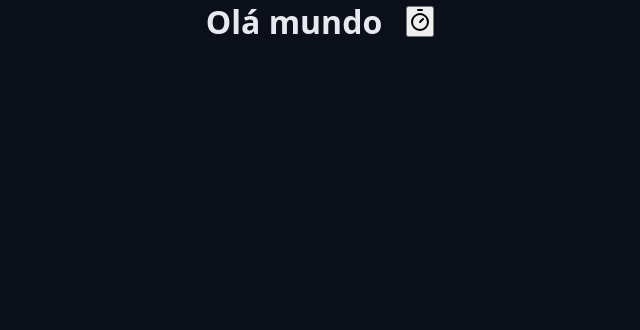
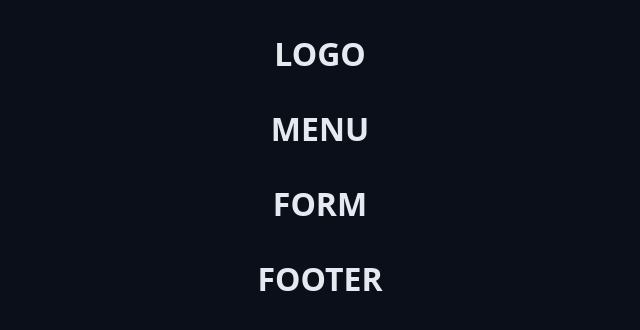
Before and after one commit to felipeazsantos/chronos-pomodoro, a React (Vite) app: page / in a window 1280 px wide. Shown: the top 330 px of the page, without its empty margins (320-960 px from the left). Built offline with nearby package versions, Linux system fonts and the light colour scheme.

Commit message:
renaming files and creating Container componente

```diff
--- a/src/App.tsx
+++ b/src/App.tsx
@@ -1,16 +1,23 @@
-import { Heading } from './components/Heading';
-
 import './styles/theme.css';
 import './styles/global.css';
-import { TimerIcon } from 'lucide-react';
+import { Container } from './components/Container';
+import { Heading } from './components/Heading';
 
 export function App() {
   return (
-    <Heading>
-      Olá mundo
-      <button>
-        <TimerIcon />
-      </button>
-    </Heading>
+    <>
+      <Container>
+        <Heading>LOGO</Heading>
+      </Container>
+      <Container>
+        <Heading>MENU</Heading>
+      </Container>
+      <Container>
+        <Heading>FORM</Heading>
+      </Container>
+      <Container>
+        <Heading>FOOTER</Heading>
+      </Container>
+    </>
   );
 }
--- /dev/null
+++ b/src/components/Container/index.tsx
@@ -0,0 +1,13 @@
+import styles from './styles.module.css';
+
+type ContainerProps = {
+  children: React.ReactNode;
+};
+
+export function Container({ children }: ContainerProps) {
+  return (
+    <div className={styles.container}>
+      <div className={styles.content}>{children}</div>
+    </div>
+  );
+}
--- /dev/null
+++ b/src/components/Container/styles.module.css
@@ -0,0 +1,15 @@
+.container-fluid {
+  max-width: auto;
+}
+
+.container {
+  max-width: 98rem;
+  margin: 0 auto;
+}
+
+.content {
+  margin: 3.2rem;
+  display: flex;
+  justify-content: center;
+  align-items: center;
+}
--- a/src/components/Heading.tsx
+++ b/src/components/Heading/index.tsx
@@ -1,4 +1,4 @@
-import styles from './Heading.module.css';
+import styles from './styles.module.css';
 
 type HeadingProps = {
   children: React.ReactNode;
```
Also changed, not shown: src/components/Heading/styles.module.css (renamed from src/components/Heading.module.css), src/styles/global.css (line endings or trailing spaces).
